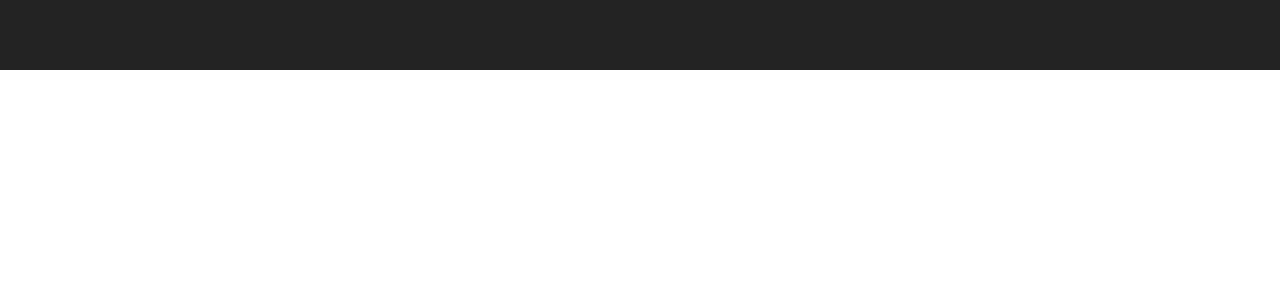
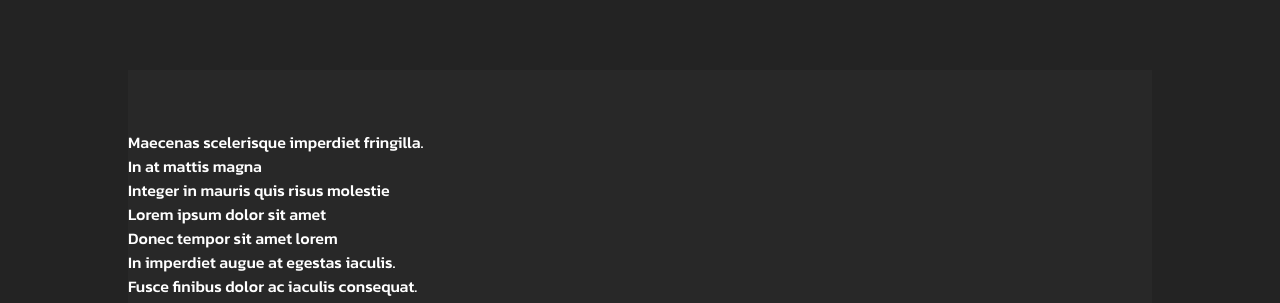
Before and after one commit to steamCorn/Barbershop-project, a React (Create React App) app: page / in a window 1280 px wide. Shown: the part 664-967 px from the top of the page. Before the commit the page ends 817 px from the top, so only its background shows below. Built offline with nearby package versions, Linux system fonts and the light colour scheme.

Commit message:
price component

```diff
--- a/src/components/navbar/Navbar.jsx
+++ b/src/components/navbar/Navbar.jsx
@@ -9,15 +9,17 @@
         <div className="navbar">
             <div className="navContainer">
                 <span className="logo">
-                    <img
-                        className="imgLogo"
-                        src={Logo}
-                        alt="Barbershop logo"
-                    />
+                    <Link to="/">
+                        <img
+                            className="imgLogo"
+                            src={Logo}
+                            alt="Barbershop logo"
+                        />
+                    </Link>
                 </span>
                 <div className="navItems">
                     <Link to="/" className="navButton navActive">Home</Link>
-                    <Link to="/prices" className="navButton">Servicies</Link>
+                    <Link to="/prices" className="navButton">Prices</Link>
                     <Link to="/booking" className="navButton">Book now</Link>
                     <Link to="/team" className="navButton">Barber</Link>
                     <button className="navButton">Contact us</button>
--- /dev/null
+++ b/src/components/price/PriceComponent.jsx
@@ -0,0 +1,21 @@
+import React from "react";
+import "./priceConponent.css";
+
+const PricesComponent = () => {
+    return (
+        <div className="priceComponentWrap">
+            <ul>
+                <li>Maecenas scelerisque imperdiet fringilla.</li>
+                <li>In at mattis magna</li>
+                <li>Integer in mauris quis risus molestie</li>
+                <li>Lorem ipsum dolor sit amet</li>
+                <li>Donec tempor sit amet lorem </li>
+                <li>In imperdiet augue at egestas iaculis. </li>
+                <li>Fusce finibus dolor ac iaculis consequat.</li>
+                <li>Maecenas scelerisque imperdiet fringilla.</li>
+            </ul>
+        </div>
+    )
+}
+
+export default PricesComponent;
--- /dev/null
+++ b/src/components/price/priceConponent.css
@@ -0,0 +1,6 @@
+.priceComponentWrap{
+    padding-top: 60px;
+    width: 100%;
+    max-width: 1024px;
+    background-color: var(--main-light-bg-c);
+}
--- a/src/pages/home/Home.jsx
+++ b/src/pages/home/Home.jsx
@@ -2,7 +2,7 @@
 import "./home.css";
 import Navbar from '../../components/navbar/Navbar';
 import Header from '../../components/header/Header';
-import Prices from "../servise/Prices";
+import PricesComponent from "../../components/price/PriceComponent";
 
 const Home = () => {
     return (
@@ -11,8 +11,8 @@
                 <Navbar />
                 <Header />
             </section>
-            <section id="barber-price">
-                <Prices />
+            <section className="barber-price">
+                <PricesComponent />
             </section>
         </>
 
--- a/src/pages/home/home.css
+++ b/src/pages/home/home.css
@@ -0,0 +1,5 @@
+.barber-price{
+    background-color: rgb(35, 35, 35);
+    display: flex;
+    justify-content: center;
+}
--- a/src/pages/servise/Prices.jsx
+++ b/src/pages/servise/Prices.jsx
@@ -1,9 +1,12 @@
 import React from "react";
 import { Link } from "react-router-dom";
+import Navbar from "../../components/navbar/Navbar";
+import PriceComponent from "../../components/price/PriceComponent";
 
 const Prices = () => {
     return (
-        <div>
+        <section className="barber-price">
+            <Navbar />
             <main>
                 <h1>Our services</h1>
                 <p>Lorem ipsum dolor sit amet. </p>
@@ -11,8 +14,8 @@
             <nav>
                 <Link to="/">Home page</Link>
             </nav>
-
-        </div>
+            <PriceComponent/>
+        </section>
     )
 }
 
```
Also changed, not shown: src/pages/servise/price.css (added).
